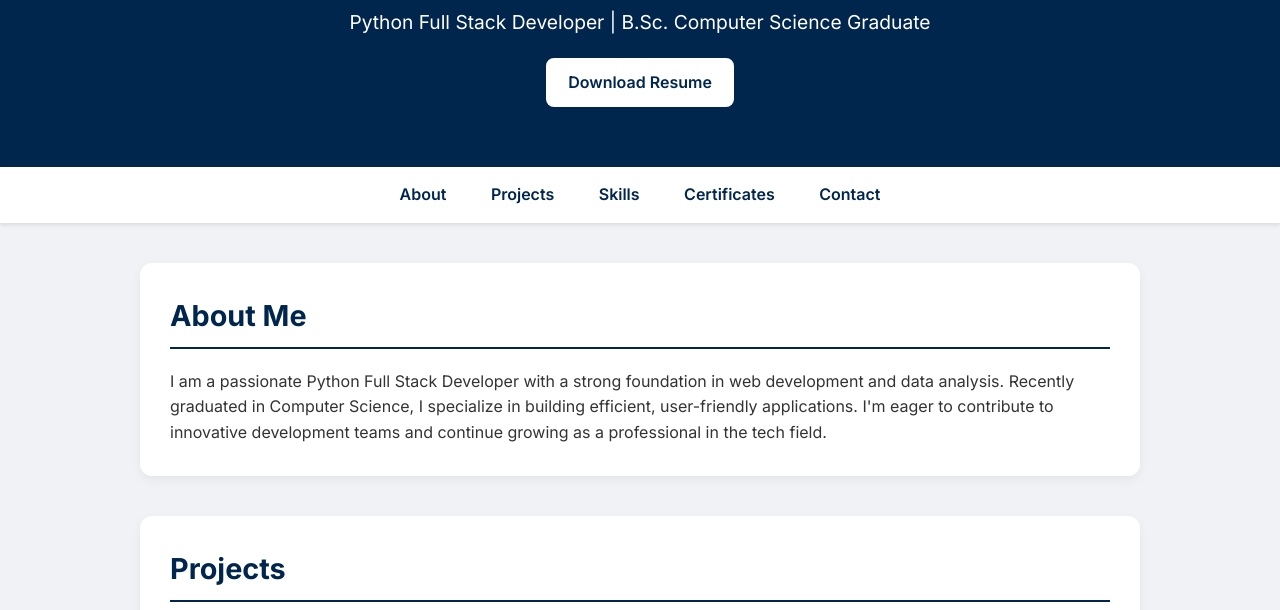
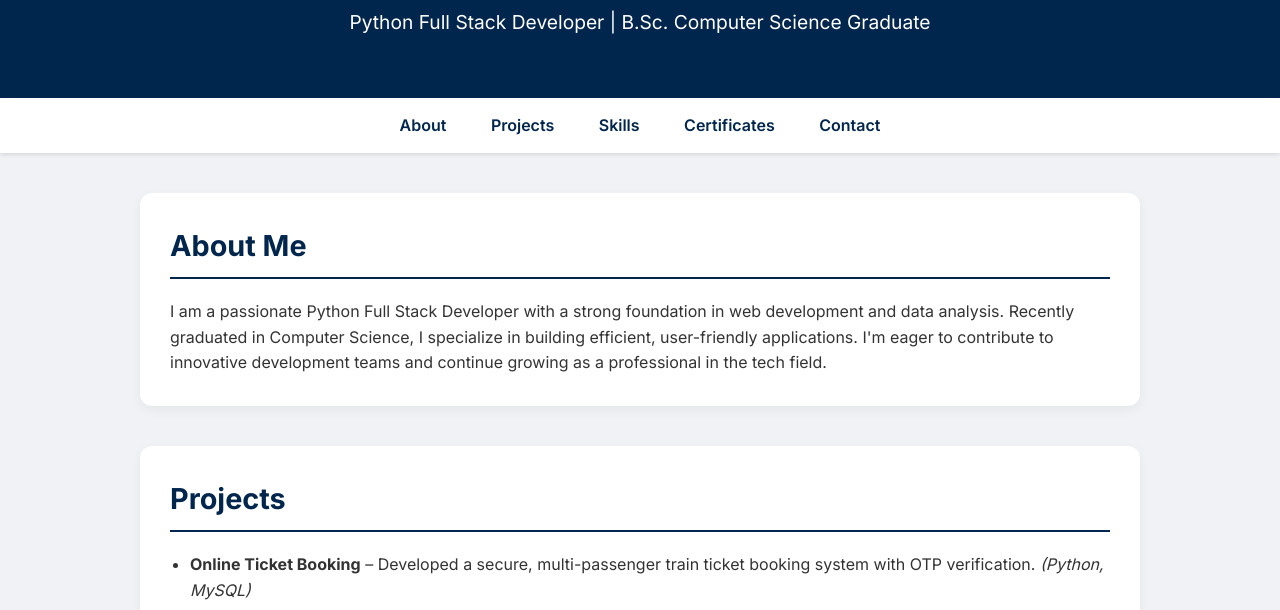
Before and after one commit to AntonySelsiya/Portfolio, a plain HTML site: page index.html in a window 1280 px wide. Shown: the part 140-750 px from the top of the page. Drawn offline with Linux system fonts and the light colour scheme.

Commit message:
Update index.html

```diff
--- a/index.html
+++ b/index.html
@@ -103,9 +103,6 @@
   <header>
     <h1>Selsiya A</h1>
     <p>Python Full Stack Developer | B.Sc. Computer Science Graduate</p>
-    <div class="resume-button">
-      <a href="./Resume/Selsiya A_B.Sc.Computer Science_6.910 CGPA_Python Full Stack.pdf" download>Download Resume</a>
-    </div>
   </header>
 
   <nav>
```
